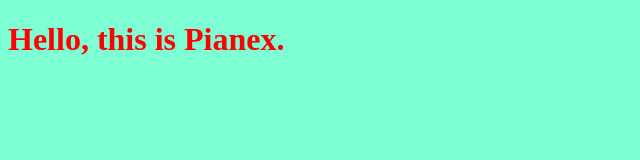
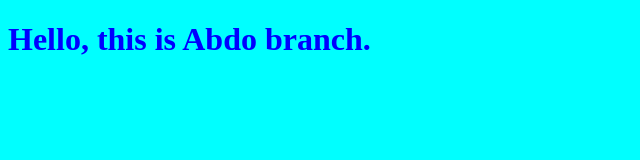
Before and after one commit to pianex/myproject, a plain HTML site: page index.html in a window 1280 px wide. Shown: the whole page, without its empty margins (0-640 px from the left). Drawn offline with Linux system fonts and the light colour scheme.

Commit message:
on branch abdo

```diff
--- a/index.html
+++ b/index.html
@@ -8,7 +8,7 @@
     <link rel = "stylesheet" href="style.css">
 </head>
 <body>
-<h1>Hello, this is Pianex.</h1>
+<h1>Hello, this is Abdo branch.</h1>
     <script src="app.js"></script>
 
 </body>
--- a/style.css
+++ b/style.css
@@ -1,6 +1,6 @@
 h1{
-    color: red;
+    color: blue;
 }
 body{
-    background-color: aquamarine;
+    background-color: aqua;
 }
```
